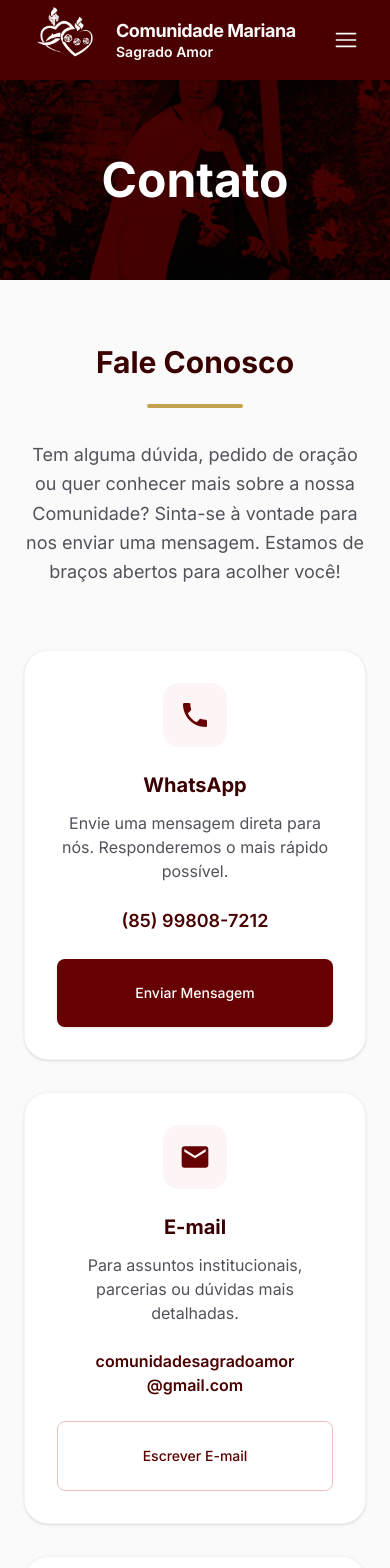
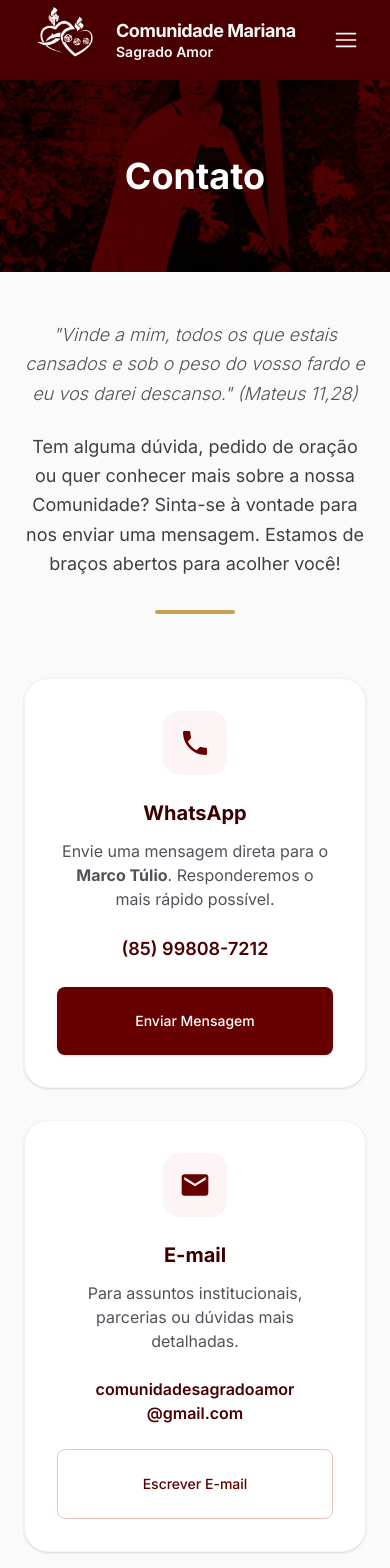
Before and after one commit to savass33/cmsa-website, a React (Vite) app: page /contact in a window 390 px wide. Shown: the top 1568 px of the page. Built offline with nearby package versions, Linux system fonts and the light colour scheme; a web font is replaced by a local one.

Commit message:
feat: improve mobile responsiveness on contact page

```diff
--- a/src/data/socialLinks.ts
+++ b/src/data/socialLinks.ts
@@ -5,13 +5,8 @@ export const socialLinks = [
     icon: "instagram", // We'll handle icons later (or no)
   },
   {
-    name: "Facebook",
-    url: "#",
-    icon: "facebook",
-  },
-  {
     name: "YouTube",
-    url: "#",
+    url: "https://www.youtube.com/@comunidademarianasagradoam9597",
     icon: "youtube",
   },
 ];
--- a/src/pages/contact.tsx
+++ b/src/pages/contact.tsx
@@ -9,38 +9,41 @@ export default function Contact() {
   const whatsappUrl = "https://api.whatsapp.com/send?phone=5585998087212&text=Ol%C3%A1!%20Vim%20pela%20p%C3%A1gina%20da%20Sagrado%20Amor%20e%20gostaria%20de%20saber%20mais%20sobre%20a%20Comunidade!";
 
   return (
-    <div className="flex flex-col w-full mb-20 bg-neutral-50 min-h-screen">
-      {/* Hero Section */}
+    <div className="flex flex-col w-full mb-20">
+      {/* Cape / Hero Section */}
       <FadeIn>
-        <div className="relative w-full h-50 md:h-64">
+        <div className="relative w-full h-48 md:h-64">
           <div
             style={{ backgroundImage: `url(${santaTeresinha})` }}
-            className="absolute inset-0 bg-blend-multiply brightness-70 bg-primary-600 bg-cover bg-center"
+            className="absolute inset-0 bg-blend-multiply brightness-70 bg-primary-500 bg-cover bg-center"
           ></div>
           <div className="relative h-full flex items-center justify-center">
-            <h1 className="font-heading p-15 text-5xl text-white md:text-7xl transition-all duration-300 ease-in-out hover:opacity-80">
+            <h1 className="font-heading px-6 text-4xl md:text-7xl text-white transition-all duration-300 ease-in-out hover:opacity-80">
               Contato
             </h1>
           </div>
         </div>
       </FadeIn>
 
-      {/* Main Content */}
-      <section className="px-6 mt-16 max-w-6xl mx-auto w-full">
-        <div className="text-center mb-16">
+      {/* Introdução */}
+      <section className="px-6 mt-12">
+        <div className="max-w-5xl mx-auto text-center">
           <FadeIn delay={200}>
-            <h2 className="text-3xl md:text-5xl font-heading text-primary-900 mb-6">
-              Fale Conosco
-            </h2>
-            <div className="w-24 h-1 bg-secondary-500 rounded-full mx-auto mb-8"></div>
-            <p className="text-lg text-neutral-600 max-w-2xl mx-auto leading-relaxed">
+            <p className="text-lg md:text-xl text-neutral-600 max-w-3xl mx-auto font-body leading-relaxed font-light italic mb-6">
+              "Vinde a mim, todos os que estais cansados e sob o peso do vosso fardo e eu vos darei descanso." (Mateus 11,28)
+            </p>
+            <p className="text-lg text-neutral-700 max-w-3xl mx-auto font-body leading-relaxed">
               Tem alguma dúvida, pedido de oração ou quer conhecer mais sobre a nossa Comunidade?
               Sinta-se à vontade para nos enviar uma mensagem. Estamos de braços abertos para acolher você!
             </p>
+            <div className="w-20 h-1 bg-secondary-500 mx-auto rounded-full mt-8"></div>
           </FadeIn>
         </div>
+      </section>
 
-        <div className="grid grid-cols-1 md:grid-cols-2 lg:grid-cols-3 gap-8">
+      {/* Main Content */}
+      <section className="px-6 mt-16 relative z-10">
+        <div className="max-w-5xl mx-auto grid grid-cols-1 md:grid-cols-3 gap-8">
           {/* WhatsApp Card */}
           <FadeIn delay={300} className="h-full">
             <div className="bg-white p-8 rounded-3xl shadow-sm border border-neutral-100 flex flex-col items-center text-center h-full transition-transform hover:-translate-y-2 duration-300">
@@ -49,7 +52,7 @@ export default function Contact() {
               </div>
               <h3 className="text-xl font-heading text-primary-900 mb-3">WhatsApp</h3>
               <p className="text-neutral-600 mb-6 flex-grow">
-                Envie uma mensagem direta para nós. Responderemos o mais rápido possível.
+                Envie uma mensagem direta para o <strong>Marco Túlio</strong>. Responderemos o mais rápido possível.
               </p>
               <p className="font-semibold text-primary-800 mb-6 text-lg">
                 (85) 99808-7212
@@ -113,7 +116,7 @@ export default function Contact() {
         </div>
 
         {/* Social Media Section */}
-        <FadeIn delay={600} className="mt-16 bg-white p-10 rounded-3xl shadow-sm border border-neutral-100 text-center">
+        <FadeIn delay={600} className="mt-16 bg-white p-10 rounded-3xl shadow-sm border border-neutral-100 text-center max-w-5xl mx-auto">
           <h3 className="text-2xl font-heading text-primary-900 mb-4">Redes Sociais</h3>
           <p className="text-neutral-600 mb-8 max-w-xl mx-auto">
             Acompanhe nosso dia a dia, formações, eventos e momentos de oração através das nossas redes sociais.
```
